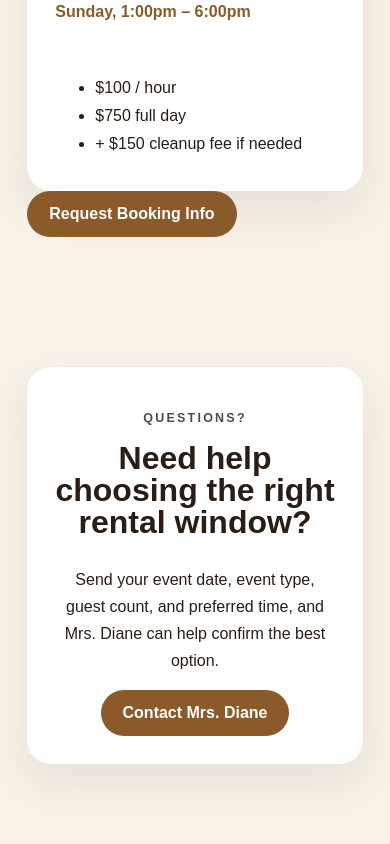
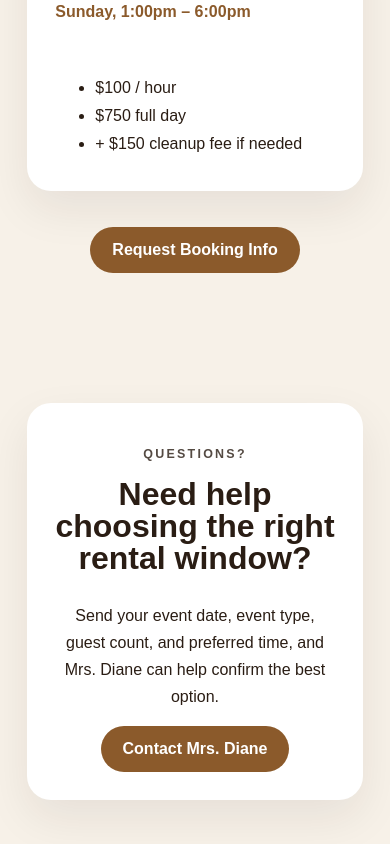
Before and after one commit to anastasis-elite/hardbean-events, a Next.js app: page /rates in a window 390 px wide. Shown: the part 1956-2800 px from the top of the page. Built offline with nearby package versions, Linux system fonts and the light colour scheme.

Commit message:
Update globals.css

```diff
--- a/app/globals.css
+++ b/app/globals.css
@@ -330,4 +330,9 @@ li { margin: 10px 0; }
   .formRow {
     grid-template-columns: 1fr;
   }
+  .ratesButtonWrap {
+  display: flex;
+  justify-content: center;
+  margin-top: 36px;
 }
+}
```
